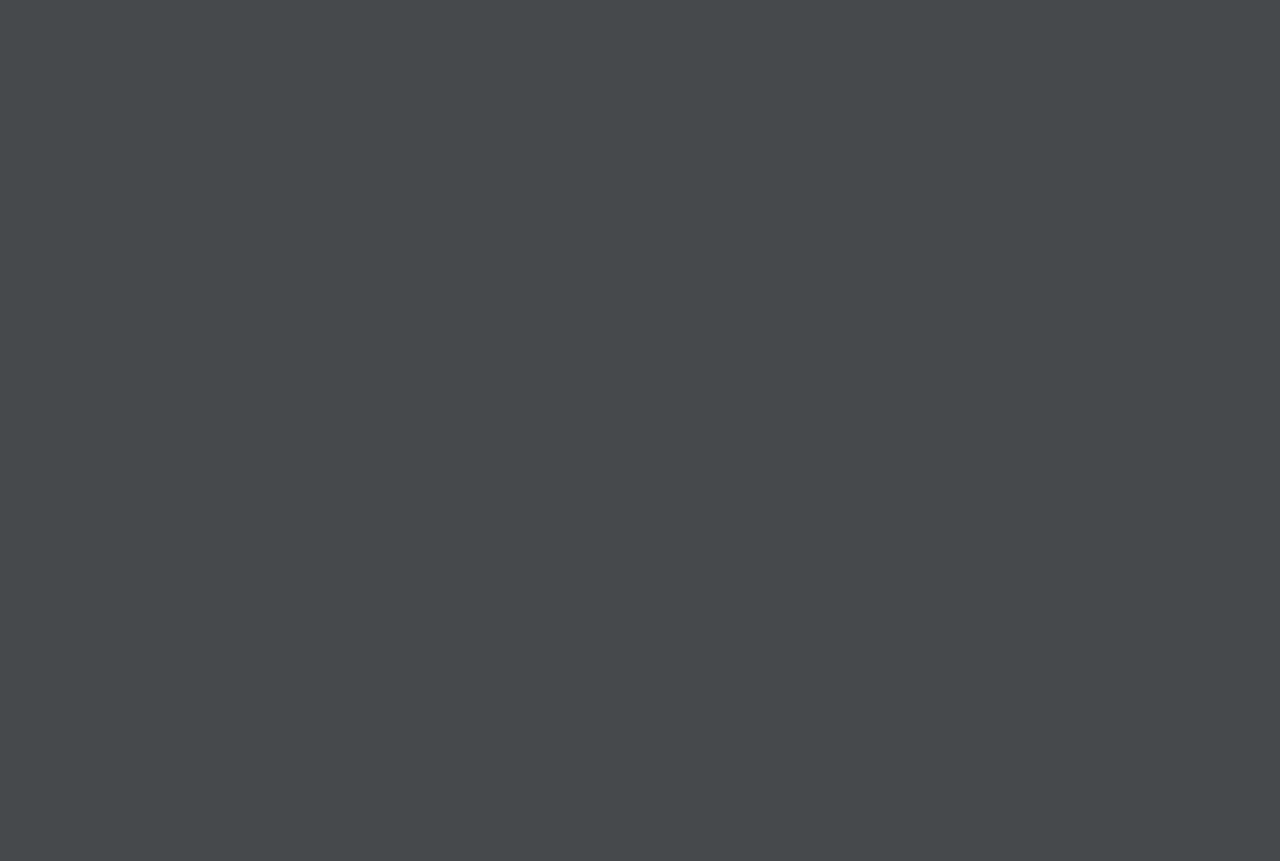
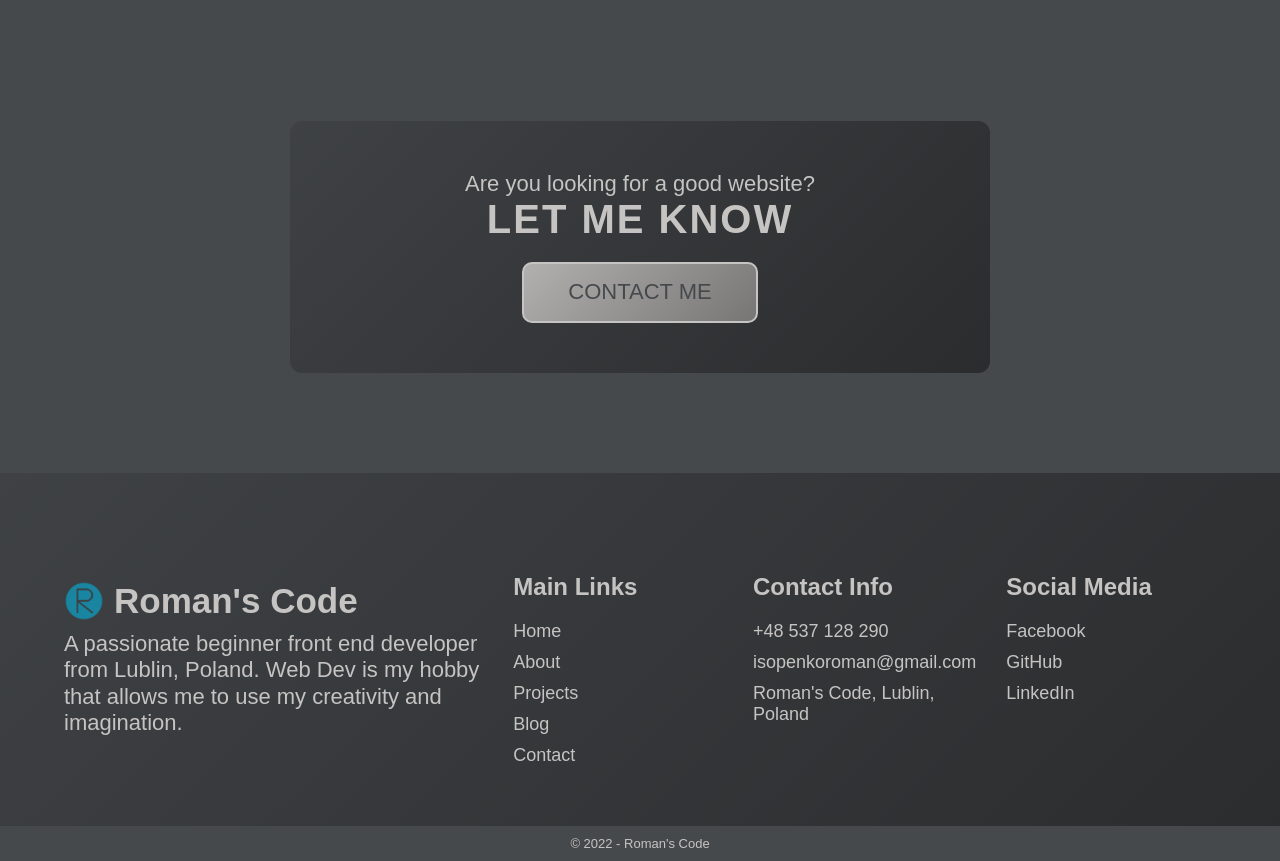
Before and after one commit to romaniso/React-Portfolio-Project, a React (Create React App) app: page / in a window 1280 px wide. Shown: the part 3760-4621 px from the top of the page. Before the commit the page ends 3781 px from the top, so only its background shows below. Built offline with nearby package versions, Linux system fonts and the light colour scheme.

Commit message:
create and style TestimonialsSection, Footer and ContactBanner

```diff
--- a/src/App.js
+++ b/src/App.js
@@ -4,6 +4,7 @@ import Home from "./pages/Home";
 import About from "./pages/About";
 import Projects from "./pages/Projects";
 import Contact from "./pages/Contact";
+import Footer from "./components/Footer";
 
 function App() {
   return (
@@ -15,6 +16,7 @@ function App() {
         <Route path="/contact" element={<Contact />} />
         <Route path="/" element={<Home />} />
       </Routes>
+      <Footer />
     </Router>
   );
 }
--- /dev/null
+++ b/src/components/ContactBanner.jsx
@@ -0,0 +1,16 @@
+import React from "react";
+import Button from "./Button";
+import PText from "./PText";
+import "../styles/ContactBanner.css";
+
+export default function ContactBanner() {
+  return (
+    <div className="container contactBanner__container">
+      <div className="contactBanner__wrapper card">
+        <PText>Are you looking for a good website?</PText>
+        <h3 className="contactBanner__heading">Let me know</h3>
+        <Button btnText="Contact Me" btnLink="/contact" />
+      </div>
+    </div>
+  );
+}
--- /dev/null
+++ b/src/components/Footer.jsx
@@ -0,0 +1,79 @@
+import React from "react";
+import logo from "../assets/images/logo-dark.png";
+import FooterCol from "./FooterCol";
+import PText from "./PText";
+import "../styles/Footer.css";
+
+export default function Footer() {
+  return (
+    <div className="footer__wrapper">
+      <div className="footer__container">
+        <div className="footer__col1">
+          <h1 className="footer__col1__title">
+            <span className="footer__col1__logo">
+              <img src={logo} alt="logo" />
+            </span>
+            Roman's Code{" "}
+          </h1>
+          <PText>
+            A passionate beginner front end developer from Lublin, Poland. Web
+            Dev is my hobby that allows me to use my creativity and imagination.
+          </PText>
+        </div>
+        <div className="footer__col2">
+          <FooterCol
+            heading="Main Links"
+            links={[
+              { title: "Home", path: "/", type: "link" },
+              { title: "About", path: "/about", type: "link" },
+              { title: "Projects", path: "/projects", type: "link" },
+              { title: "Blog", path: "/blog", type: "link" },
+              { title: "Contact", path: "/contact", type: "link" },
+            ]}
+          />
+        </div>
+        <div className="footer__col3">
+          <FooterCol
+            heading="Contact Info"
+            links={[
+              { title: "+48 537 128 290", path: "tel:+48537128290" },
+              {
+                title: "isopenkoroman@gmail.com",
+                path: "mailto:isopenkoroman@gmail.com",
+              },
+              {
+                title: "Roman's Code, Lublin, Poland",
+                path: "/",
+                type: "link",
+              },
+            ]}
+          />
+        </div>
+        <div className="footer__col4">
+          <FooterCol
+            heading="Social Media"
+            links={[
+              {
+                title: "Facebook",
+                path: "https://www.facebook.com/roman.isopenko",
+              },
+              {
+                title: "GitHub",
+                path: "https://github.com/romaniso",
+              },
+              {
+                title: "LinkedIn",
+                path: "https://www.linkedin.com/in/roman-isopenko-b481b11ba/",
+              },
+            ]}
+          />
+        </div>
+      </div>
+      <div className="copyright">
+        <div className="container copyright__container">
+          <PText>&copy; 2022 - Roman's Code</PText>
+        </div>
+      </div>
+    </div>
+  );
+}
--- /dev/null
+++ b/src/components/FooterCol.jsx
@@ -0,0 +1,34 @@
+import React from "react";
+import { Link } from "react-router-dom";
+import ProjectItem from "./ProjectItem";
+
+export default function FooterCol({
+  heading = "col heading",
+  links = [
+    { type: "link", title: "Home", path: "/home" },
+    { type: "link", title: "About", path: "/about" },
+  ],
+}) {
+  return (
+    <div className="footer__col">
+      <h1 className="col__heading">{heading}</h1>
+      <ul className="col__list">
+        {links.map((link, index) => (
+          <li key={index} className="col__li">
+            {link.type === "link" ? (
+              <Link to={link.path}>{link.title}</Link>
+            ) : (
+              <a href={link.path} target="_blank" rel="noreferrer">
+                {link.title}
+              </a>
+            )}
+          </li>
+        ))}
+      </ul>
+    </div>
+  );
+}
+
+// Two types of links:
+// 1) from react-router dom
+// 2) traditional a
--- a/src/components/TestimonialsSection.jsx
+++ b/src/components/TestimonialsSection.jsx
@@ -6,11 +6,13 @@ import TitleSection from "./TitleSection";
 import "../styles/TestimonialsSection.css";
 import testimonials from "../assets/data/testimonials";
 
+// React Transition Group is not working / to FIX
+
 export default function TestimonialsSection() {
   const [activeIndex, setActiveIndex] = useState(0);
   const activeSlide = testimonials[activeIndex];
 
-  const handlePrev = (btn) => {
+  const handlePrev = () => {
     if (activeIndex >= testimonials.length - 1) {
       setActiveIndex(0);
     } else {
@@ -59,6 +61,7 @@ export default function TestimonialsSection() {
           <div
             className="arrow--next"
             onClick={handleNext}
+            onChange={handleNext}
             role="button"
             tabIndex={0}
             onKeyDown={handleNext}
--- a/src/pages/Home.jsx
+++ b/src/pages/Home.jsx
@@ -4,6 +4,7 @@ import AboutSection from "../components/AboutSection";
 import ServicesSection from "../components/ServicesSection";
 import ProjectsSection from "../components/ProjectsSection";
 import TestimonialsSection from "../components/TestimonialsSection";
+import ContactBanner from "../components/ContactBanner";
 
 export default function Home() {
   return (
@@ -13,6 +14,7 @@ export default function Home() {
       <ServicesSection />
       <ProjectsSection />
       <TestimonialsSection />
+      <ContactBanner />
     </div>
   );
 }
--- a/src/styles/Button.css
+++ b/src/styles/Button.css
@@ -5,7 +5,6 @@
 .button {
   white-space:nowrap;
   font-size: 2.2rem;
-  background-color: var(--gray-1);
   padding: 0.7em 2em;
   border-radius: 10px;
   display: inline-block;
@@ -13,6 +12,7 @@
   transition: all 0.3s;
   border: 2px solid var(--gray-1);
   text-transform: uppercase;
+  background-color: var(--gray-1);
   background-image: linear-gradient(
       135deg,
       rgba(0, 0, 0, 0.1),
--- /dev/null
+++ b/src/styles/ContactBanner.css
@@ -0,0 +1,23 @@
+.contactBanner__container {
+  padding: 10rem 0;
+}
+
+.contactBanner__wrapper {
+  margin: 0 auto;
+  max-width: 700px;
+  padding: 5rem 0rem;
+  text-align: center;
+}
+
+.contactBanner__heading {
+  font-size: 4rem;
+  text-transform: uppercase;
+  margin-bottom: 2rem;
+  letter-spacing: 2px;
+}
+
+@media only screen and (max-width: 768px) {
+  .contactBanner__heading {
+    font-size: 1.8rem;
+  }
+}
--- /dev/null
+++ b/src/styles/Footer.css
@@ -0,0 +1,76 @@
+.footer__wrapper {
+  padding-top: 10rem;
+  background-color:  var(--dark-bg);
+  background-image: linear-gradient(
+      135deg,
+      rgba(0, 0, 0, 0.1),
+      hsla(0, 0%, 0%, 0.4)
+    );
+}
+
+.footer__container {
+  width: 90%;
+  margin-inline: auto;
+  max-width: 1600px;
+  display: flex;
+  gap: 3rem;
+}
+
+.footer__col1 {
+  flex: 2;
+}
+
+.footer__col1__logo img{
+  max-width: 40px;
+  margin-right: 1rem;
+  transform: translate(0, 20%);
+}
+
+.footer__col2,
+.footer__col3,
+.footer__col4 {
+  flex: 1
+}
+
+.footer__col1__title {
+  font-size: 3.5rem;
+  margin-bottom: 1rem;
+}
+
+.col__heading {
+  font-size: 2.4rem;
+  margin-bottom: 2rem;
+}
+
+.col__li {
+  margin-bottom: 1rem;
+}
+
+.col__li a {
+  font-size: 1.8rem;
+}
+
+.copyright {
+  background-color: var(--dark-bg);
+  padding: 1rem 0;
+  text-align: center;
+  margin-top: 5rem;
+}
+
+.copyright .des__container {
+  font-size: 1.3rem;
+}
+
+@media only screen and (max-width: 768px) {
+  .footer__container {
+    flex-direction: column;
+    gap: 0rem
+  }
+  .footer__container div {
+    margin-top: 5rem;
+  }
+
+  .footer__col1 .des__container {
+    max-width: 100%;
+  }
+}
--- a/src/styles/ProjectsSection.css
+++ b/src/styles/ProjectsSection.css
@@ -30,7 +30,12 @@
 
 .projectItem__info {
   margin-top: 1rem;
-  background-color: var(--deep-dark);
+  background-color:  var(--dark-bg);
+  background-image: linear-gradient(
+      135deg,
+      rgba(0, 0, 0, 0.1),
+      hsla(0, 0%, 0%, 0.4)
+    );
   padding: 1rem;
   border-radius: 12px;
   transition: .5s;
@@ -64,7 +69,12 @@
   position: absolute;
   height: 50px ;
   width: 50px ;
-  background-color: var(--deep-dark);
+  background-color:  var(--dark-bg);
+  background-image: linear-gradient(
+      135deg,
+      rgba(0, 0, 0, 0.1),
+      hsla(0, 0%, 0%, 0.4)
+    );
   z-index: 10;
   right: 60px ;
   left: auto ;
@@ -72,6 +82,12 @@
   transform: translateY(50%);
   color: var(--gray-1);
   border-radius: 8px;
+  transition: .5s;
+}
+
+.projects .swiper-button-prev:hover,
+.projects .swiper-button-next:hover {
+  background-color: var(--black);
 }
 
 .projects .swiper-button-next {
--- a/src/styles/TestimonialsSection.css
+++ b/src/styles/TestimonialsSection.css
@@ -13,7 +13,12 @@
   width: 100%;
   height: fit-content;
   padding: 3rem;
-  background-color: var(--deep-dark);
+  background-color:  var(--dark-bg);
+  background-image: linear-gradient(
+      135deg,
+      rgba(0, 0, 0, 0.1),
+      hsla(0, 0%, 0%, 0.4)
+    );
   border-radius: 12px;
   margin-top: 5rem;
   transition: .5s;
@@ -54,7 +59,12 @@
 .arrow--next, .arrow--prev {
   margin: 0 0.5rem;
   width: fit-content;
-  background-color: var(--deep-dark);
+  background-color:  var(--dark-bg);
+  background-image: linear-gradient(
+      135deg,
+      rgba(0, 0, 0, 0.1),
+      hsla(0, 0%, 0%, 0.4)
+    );
   padding: .5rem 2rem;
   border-radius: 8px;
   cursor: pointer;
--- a/src/styles/index.css
+++ b/src/styles/index.css
@@ -44,6 +44,23 @@ button{
   /* margin: 0 auto; */
 }
 
+/* Card styles */
+.card {
+  background-color:  var(--dark-bg);
+  background-image: linear-gradient(
+      135deg,
+      rgba(0, 0, 0, 0.1),
+      hsla(0, 0%, 0%, 0.4)
+    );
+    border-radius: 12px;
+    transition: .5s;
+}
+
+.card:hover {
+  background-color: var(--black);
+}
+
+
 /* Typography */
 @import url('https://fonts.googleapis.com/css2?family=Prompt:wght@600;700&family=Roboto+Flex:opsz@8..144&display=swap');
 
```
